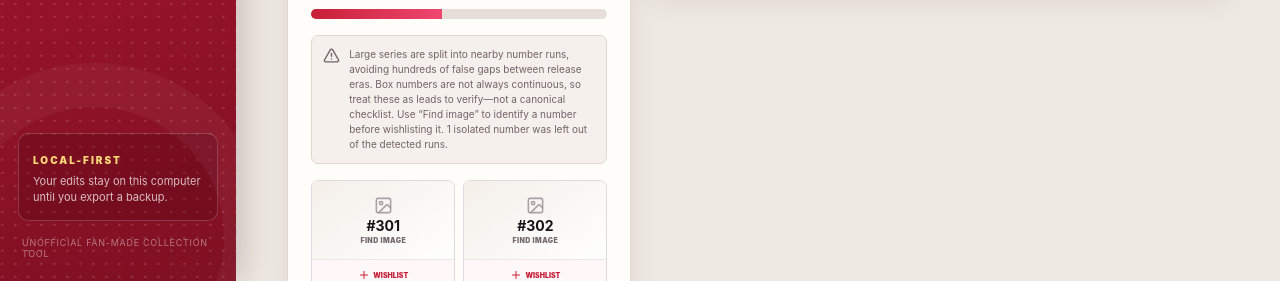
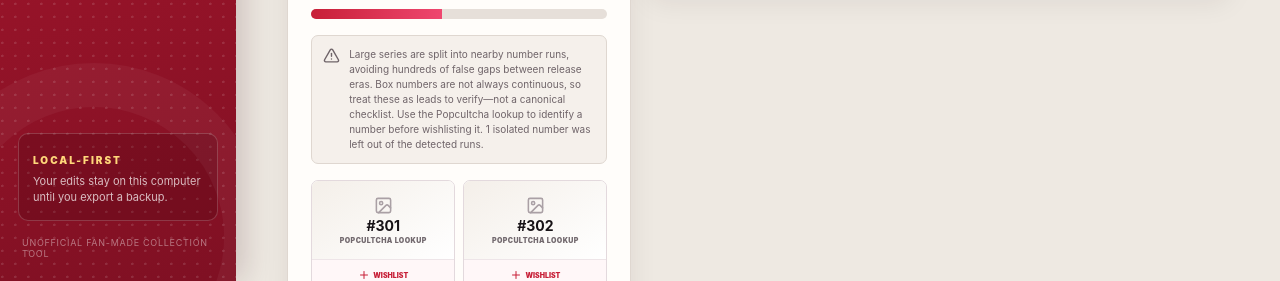
Before and after one commit to flyingrat99/maxine_pops, a React (Vite) app: page / in a window 1280 px wide. Both pictures are taken after a click on the button "Find missing numbers". Shown: the part 519-800 px from the top of the page. Built offline with nearby package versions, Linux system fonts and the light colour scheme.

Commit message:
Use Popcultcha for gap lookups

```diff
--- a/src/pages/Gaps.tsx
+++ b/src/pages/Gaps.tsx
@@ -173,20 +173,20 @@ export function Gaps({ onNotify, onViewWishlist }: GapsProps) {
             <>
               <div className="completion-score"><div><strong>{gapData.coverage}%</strong><span>number-run coverage</span></div><p>Owned {gapData.numbers.length} unique numbers in the detected #{gapData.min}–#{gapData.max} run.</p></div>
               <div className="gap-progress"><span style={{ width: `${gapData.coverage}%` }} /></div>
-              <div className="inline-alert neutral"><AlertTriangle size={17} /><p>Large series are split into nearby number runs, avoiding hundreds of false gaps between release eras. Box numbers are not always continuous, so treat these as leads to verify—not a canonical checklist. Use “Find image” to identify a number before wishlisting it.{isolatedNumberCount > 0 ? ` ${isolatedNumberCount} isolated number${isolatedNumberCount === 1 ? " was" : "s were"} left out of the detected runs.` : ""}</p></div>
+              <div className="inline-alert neutral"><AlertTriangle size={17} /><p>Large series are split into nearby number runs, avoiding hundreds of false gaps between release eras. Box numbers are not always continuous, so treat these as leads to verify—not a canonical checklist. Use the Popcultcha lookup to identify a number before wishlisting it.{isolatedNumberCount > 0 ? ` ${isolatedNumberCount} isolated number${isolatedNumberCount === 1 ? " was" : "s were"} left out of the detected runs.` : ""}</p></div>
               {gapData.missing.length ? (
                 <div className="gap-number-grid">
                   {gapData.missing.map((number) => {
                     const key = `gap-${selectedSeries}-${number}`;
                     const wished = wishlist.some((item) => item.number === String(number) && (item.series === selectedSeries || item.series.includes("wishlist")));
                     const isAdded = added.has(key);
-                    const imageSearchUrl = `https://www.google.com/search?tbm=isch&q=${encodeURIComponent(`Funko Pop ${selectedSeries} ${number}`)}`;
+                    const popcultchaSearchUrl = `https://www.popcultcha.com.au/catalogsearch/result/?q=${encodeURIComponent(`Funko Pop ${selectedSeries} ${number}`)}`;
                     return (
                       <article key={number} className={`gap-number-card ${wished || isAdded ? "wished" : ""}`}>
-                        <a href={imageSearchUrl} target="_blank" rel="noreferrer" className="gap-image-lookup" title={`Find images for ${selectedSeries} #${number}`}>
+                        <a href={popcultchaSearchUrl} target="_blank" rel="noreferrer" className="gap-image-lookup" title={`Search Popcultcha for ${selectedSeries} #${number}`}>
                           <ImageIcon size={19} />
                           <strong>#{number}</strong>
-                          <span>Find image</span>
+                          <span>Popcultcha lookup</span>
                         </a>
                         <button disabled={wished || isAdded} onClick={() => addGap(number)}>{wished || isAdded ? <><Heart size={12} fill="currentColor" /> Listed</> : <><Plus size={12} /> Wishlist</>}</button>
                       </article>
```
Also changed, not shown: 3 other files (tests, documents, lock files or other folders).
